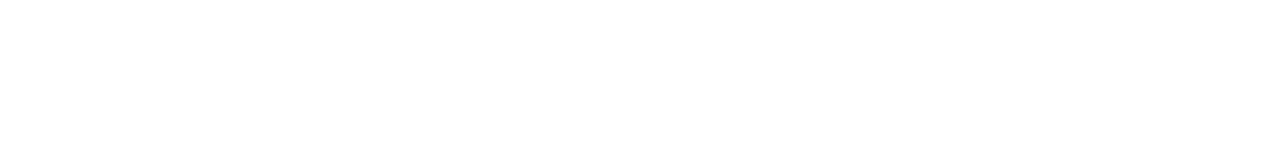
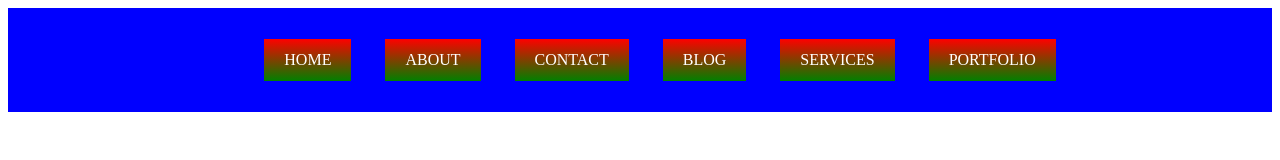
Before and after one commit to wpshahinahmed/HW6, a plain HTML site: page index.html in a window 1280 px wide. Drawn offline with Linux system fonts and the light colour scheme.

Commit message:
Add files via upload

```diff
--- a/index.html
+++ b/index.html
@@ -5,8 +5,45 @@
     <meta http-equiv="X-UA-Compatible" content="IE=edge">
     <meta name="viewport" content="width=device-width, initial-scale=1.0">
     <title>Document</title>
+    <style>
+        .sticky{
+            width: 100%;
+            padding-top: 15px;
+            padding-bottom: 15px;
+            background-color: blue;
+            text-align: center;
+            position: sticky;
+            top: 0;
+
+
+        }
+        .Menu{
+            list-style-type: none;
+
+        }
+        .item{
+            margin-left: 15px;
+            margin-right: 15px;
+            color: white;
+            padding: 12px 20px;
+            cursor: pointer;
+            background: linear-gradient(red,green);
+            display: inline-block;
+        }
+    </style>
+
 </head>
 <body>
+    <nav class="sticky">
+        <ul class="Menu">
+            <li class="item">HOME</li>
+            <li class="item">ABOUT</li>
+            <li class="item">CONTACT</li>
+            <li class="item">BLOG</li>
+            <li class="item">SERVICES</li>
+            <li class="item">PORTFOLIO</li>
+        </ul>
+    </nav>
 
 </body>
 </html>
```
